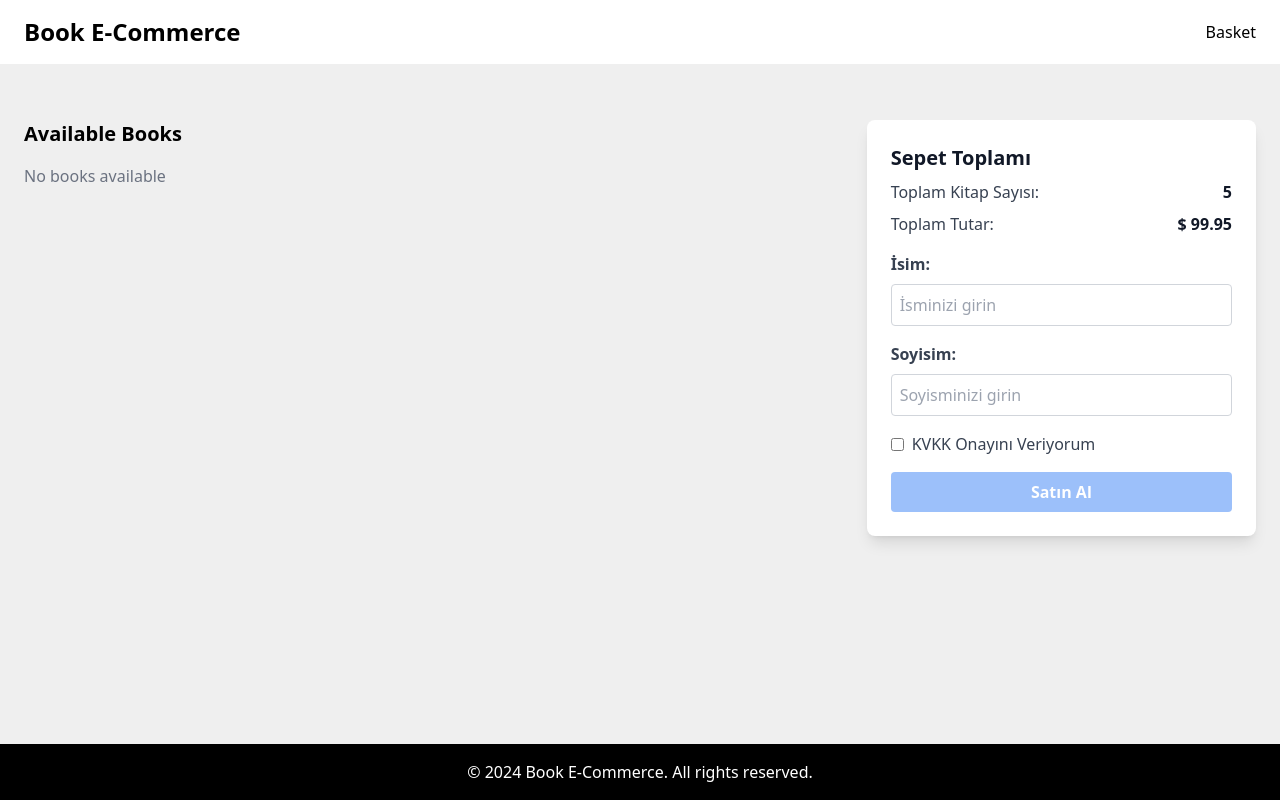
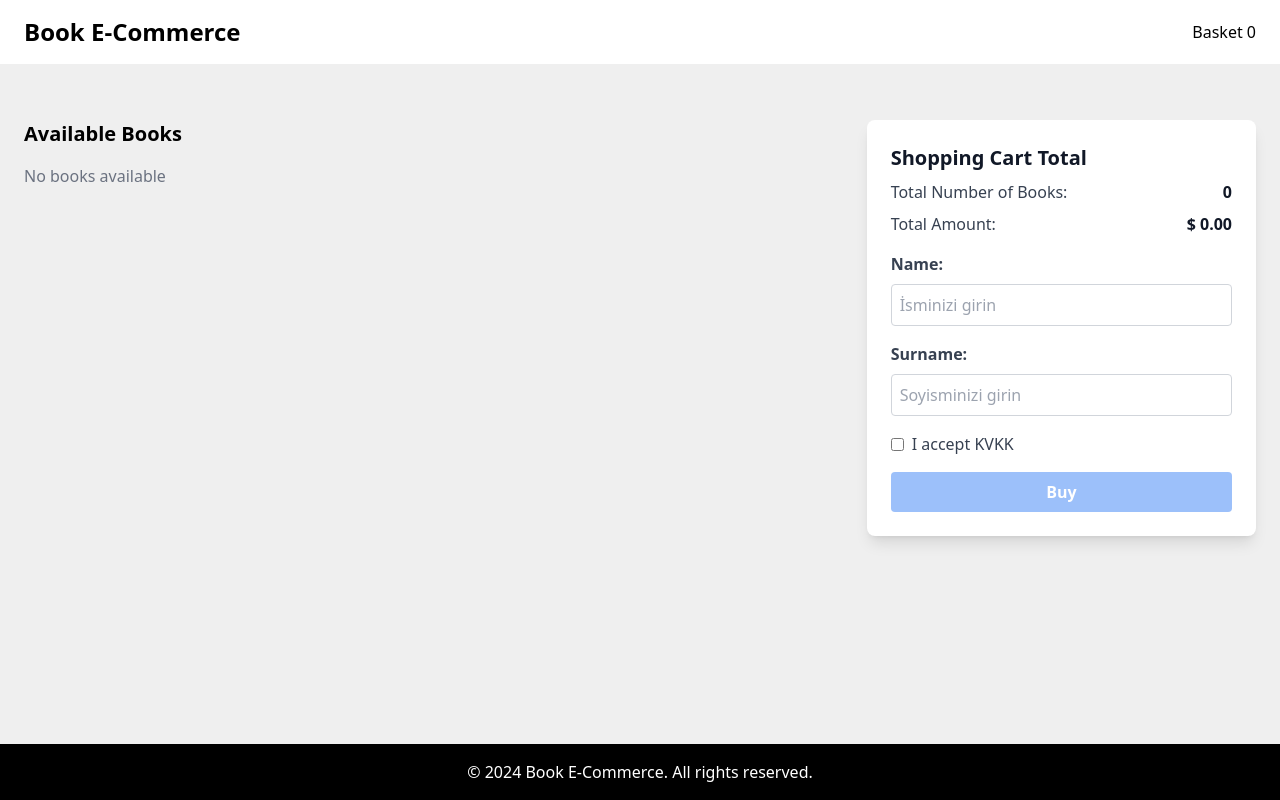
Before and after one commit to ogundemirkiran/book-e-commerce, a Nuxt app: page /basket in a window 1280 px wide. Built offline with nearby package versions, Linux system fonts and the light colour scheme.

Commit message:
added clear shopping cart

```diff
--- a/app.vue
+++ b/app.vue
@@ -9,12 +9,15 @@
 <script lang="ts" setup>
 import type { Book } from "./types/Book";
 
-// onMounted(() => {
-//   const localBookList: Book[] | null = localStorage.getItem("bookList")
-//     ? JSON.stringify(localStorage.getItem("bookList"))
-//     : null;
-//   if (localBookList) {
-//     useBookList().value = localBookList;
-//   }
-// });
+const shoppingCartList = useShoppingCartList();
+
+onMounted(() => {
+  const localList: Book[] | null = localStorage.getItem("shoppingCartList")
+    ? JSON.parse(localStorage.getItem("shoppingCartList") || "[]")
+    : null;
+
+  if (localList) {
+    shoppingCartList.value = localList;
+  }
+});
 </script>
--- a/components/CheckoutCard.vue
+++ b/components/CheckoutCard.vue
@@ -2,13 +2,13 @@
   <div class="p-6 bg-white rounded-lg shadow-lg">
     <!-- Sepet Toplamı ve Adeti -->
     <div class="mb-4">
-      <h2 class="text-xl font-bold text-gray-900 mb-2">Sepet Toplamı</h2>
+      <h2 class="text-xl font-bold text-gray-900 mb-2">Shopping Cart Total</h2>
       <div class="flex justify-between mb-2">
-        <span class="text-gray-700">Toplam Kitap Sayısı:</span>
+        <span class="text-gray-700">Total Number of Books:</span>
         <span class="font-semibold text-gray-900">{{ totalQuantity }}</span>
       </div>
       <div class="flex justify-between">
-        <span class="text-gray-700">Toplam Tutar:</span>
+        <span class="text-gray-700">Total Amount:</span>
         <span class="font-semibold text-gray-900"
           >$ {{ totalPrice.toFixed(2) }}</span
         >
@@ -19,7 +19,7 @@
     <form @submit.prevent="handleSubmit">
       <div class="mb-4">
         <label for="firstName" class="block text-gray-700 font-semibold mb-2"
-          >İsim:</label
+          >Name:</label
         >
         <input
           id="firstName"
@@ -27,11 +27,12 @@
           type="text"
           placeholder="İsminizi girin"
           class="w-full p-2 border border-gray-300 rounded"
+          autocomplete="off"
         />
       </div>
       <div class="mb-4">
         <label for="lastName" class="block text-gray-700 font-semibold mb-2"
-          >Soyisim:</label
+          >Surname:</label
         >
         <input
           id="lastName"
@@ -39,29 +40,56 @@
           type="text"
           placeholder="Soyisminizi girin"
           class="w-full p-2 border border-gray-300 rounded"
+          autocomplete="off"
         />
       </div>
       <div class="mb-4 flex items-center">
-        <input id="kvkk" v-model="kvkkAccepted" type="checkbox" class="mr-2" />
-        <label for="kvkk" class="text-gray-700">KVKK Onayını Veriyorum</label>
+        <input
+          id="kvkk"
+          v-model="kvkkAccepted"
+          type="checkbox"
+          class="mr-2"
+          autocomplete="off"
+        />
+        <label for="kvkk" class="text-gray-700">I accept KVKK</label>
       </div>
       <button
         type="submit"
         :disabled="!isFormValid"
         class="w-full py-2 px-4 font-semibold text-white bg-blue-500 hover:bg-blue-600 rounded disabled:opacity-50"
       >
-        Satın Al
+        Buy
       </button>
     </form>
   </div>
 </template>
 
 <script setup lang="ts">
-import { computed, ref } from "vue";
+import type { Book } from "~/types/Book";
 
-// Sepet verileri (Bu örnekte sabit değerler kullandık, gerçek uygulamada dinamik olmalıdır)
-const totalQuantity = computed(() => 5); // Toplam kitap sayısı
-const totalPrice = computed(() => 99.95); // Toplam tutar
+const shoppingCartList = useShoppingCartList();
+
+let totalQuantity = ref<number>(0);
+let totalPrice = ref<number>(0);
+
+watch(
+  () => shoppingCartList.value,
+  (newValue: any) => {
+    let counter: number = 0;
+    let price: number = 0;
+
+    newValue?.map((item: Book) => {
+      if (item.count) {
+        counter = counter + item.count;
+        price = price + item.price * item.count;
+      }
+    });
+
+    totalQuantity.value = counter;
+    totalPrice.value = price;
+  },
+  { deep: true }
+);
 
 // Form verileri
 const firstName = ref("");
--- a/composables/useShoppingCart.ts
+++ b/composables/useShoppingCart.ts
@@ -1,14 +1,21 @@
 import type { Book } from "~/types/Book";
 
-export const useShoppingCart = async (name: string, obj: Book) => {
+const setLocal = (list: Book[]) => {
+  localStorage.setItem("shoppingCartList", JSON.stringify(list));
+};
+
+export const useShoppingCart = async (name: string, obj?: Book) => {
   const shoppingCartList = useShoppingCartList();
+  console.log(shoppingCartList);
+
+  if (name === "clear") {
+    shoppingCartList.value = [];
+  }
 
   if (name === "add") {
     const findIndexBook = shoppingCartList.value.findIndex(
       (item: Book) => item?.id === obj?.id
     );
-
-    console.log(findIndexBook);
 
     if (findIndexBook > -1) {
       shoppingCartList.value.splice(findIndexBook, 1, {
@@ -22,7 +29,7 @@ export const useShoppingCart = async (name: string, obj: Book) => {
 
   if (name === "remove") {
     const findIndexBook = shoppingCartList.value.findIndex(
-      (item: Book) => item.id === obj.id
+      (item: Book) => item.id === obj?.id
     );
 
     if (findIndexBook > -1) {
@@ -36,4 +43,6 @@ export const useShoppingCart = async (name: string, obj: Book) => {
       }
     }
   }
+
+  setLocal(shoppingCartList.value);
 };
--- a/layouts/custom.vue
+++ b/layouts/custom.vue
@@ -8,7 +8,12 @@
 
         <nav>
           <ul class="flex space-x-4">
-            <li><nuxt-link to="/basket">Basket</nuxt-link></li>
+            <li>
+              <nuxt-link to="/basket"
+                >Basket
+                <span class="color-blue"> {{ count }}</span>
+              </nuxt-link>
+            </li>
           </ul>
         </nav>
       </div>
@@ -24,6 +29,28 @@
   </div>
 </template>
 
-<script setup></script>
+<script lang="ts" setup>
+import type { Book } from "~/types/Book";
+
+const shoppingCartList = useShoppingCartList();
+
+const count = ref<number>(0);
+
+watch(
+  () => shoppingCartList.value,
+  (newValue: any) => {
+    let counter: number = 0;
+
+    newValue?.map((item: Book) => {
+      if (item.count) {
+        counter = counter + item.count;
+      }
+    });
+
+    count.value = counter;
+  },
+  { deep: true }
+);
+</script>
 
 <style scoped></style>
--- a/pages/basket/index.vue
+++ b/pages/basket/index.vue
@@ -1,9 +1,22 @@
 <template>
-  <div class="container mx-auto py-8">
+  <div v-if="loading">
+    <LoadingSpinner />
+  </div>
+  <div v-else class="container mx-auto py-8">
     <div class="grid grid-cols-1 md:grid-cols-12 gap-8">
       <!-- Sol Taraf: Kitap Listesi -->
       <div class="md:col-span-8">
-        <h2 class="text-xl font-bold mb-4">Available Books</h2>
+        <div class="flex items-center justify-between">
+          <h2 class="text-xl font-bold mb-4">Available Books</h2>
+          <button
+            v-if="shoppingCartList?.length > 0"
+            @click="removeAllShoppingCart"
+            type="button"
+            class="text-red-500 bg-white border border-red-300 focus:outline-none hover:bg-gray-100 focus:ring-4 focus:ring-gray-100 font-medium rounded-lg text-xs px-3 py-2"
+          >
+            Clear Shopping Cart
+          </button>
+        </div>
         <div v-if="shoppingCartList?.length === 0" class="text-gray-500">
           No books available
         </div>
@@ -22,5 +35,13 @@
 ;
 
 <script lang="ts" setup>
+const loading = ref<boolean>(true);
+
 const shoppingCartList = useShoppingCartList();
+
+loading.value = false;
+
+const removeAllShoppingCart = () => {
+  useShoppingCart("clear");
+};
 </script>
```
Also changed, not shown: composables/useGetBookList.ts (+0 -37 lines).
